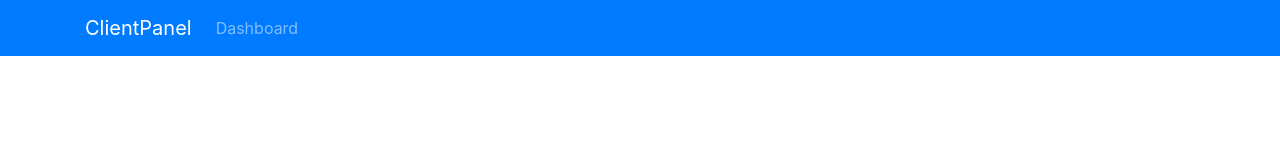
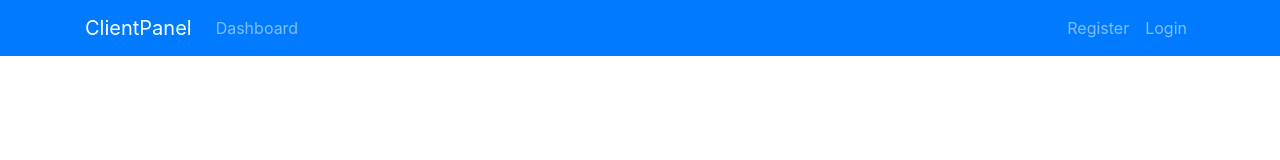
Before and after one commit to TimFinnigan/client-panel, an Angular app: page / in a window 1280 px wide. Shown: the top 160 px of the page. Built offline with nearby package versions, Linux system fonts and the light colour scheme.

Commit message:
update navbar and angular.json loading order

```diff
--- a/angular.json
+++ b/angular.json
@@ -24,13 +24,14 @@
               "src/assets"
             ],
             "styles": [
-              "src/styles.css",
               "node_modules/font-awesome/css/font-awesome.css",
-              "node_modules/bootstrap/dist/css/bootstrap.css"
+              "node_modules/bootstrap/dist/css/bootstrap.css",
+              "src/styles.css"
             ],
             "scripts": [
               "node_modules/jquery/dist/jquery.js",
-              "node_modules/popper.js/dist/umd/popper.js"
+              "node_modules/popper.js/dist/umd/popper.js",
+              "node_modules/bootstrap/dist/js/bootstrap.js"
             ]
           },
           "configurations": {
--- a/src/app/components/navbar/navbar.component.html
+++ b/src/app/components/navbar/navbar.component.html
@@ -7,11 +7,22 @@
       data-toggle="collapse"
       data-target="#navbarMain"
     >
-      <div class="navbar-toggler-icon"></div>
+      <span class="navbar-toggler-icon"></span>
     </button>
     <div class="collapse navbar-collapse" id="navbarMain">
       <ul class="navbar-nav mr-auto">
-        <a href="" class="nav-link">Dashboard</a>
+        <li class="nav-item">
+          <a href="" class="nav-link">Dashboard</a>
+        </li>
+      </ul>
+
+      <ul class="navbar-nav ml-auto">
+        <li class="nav-item">
+          <a href="" class="nav-link">Register</a>
+        </li>
+        <li class="nav-item">
+          <a href="" class="nav-link">Login</a>
+        </li>
       </ul>
     </div>
   </div>
```
